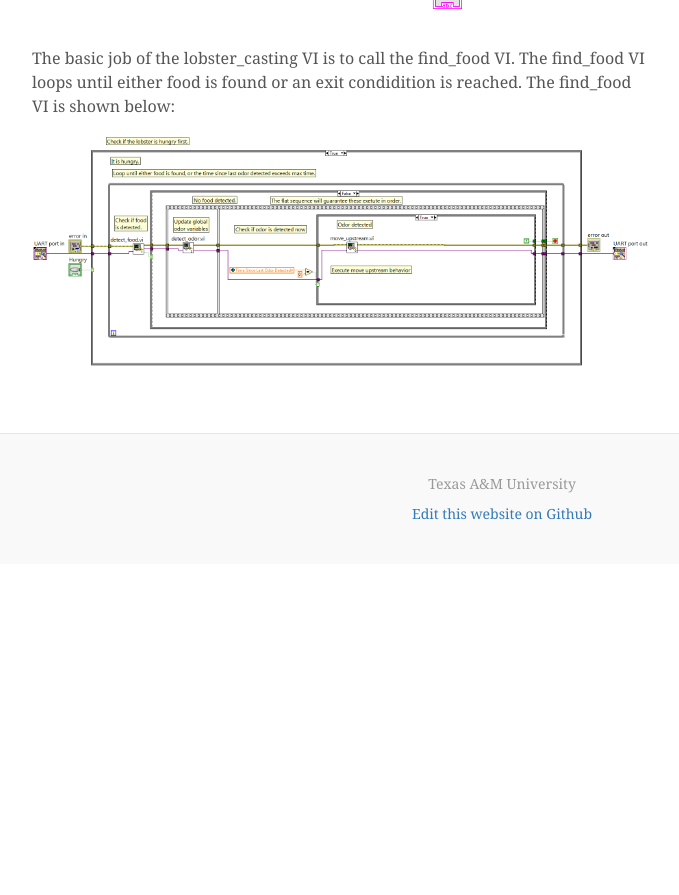
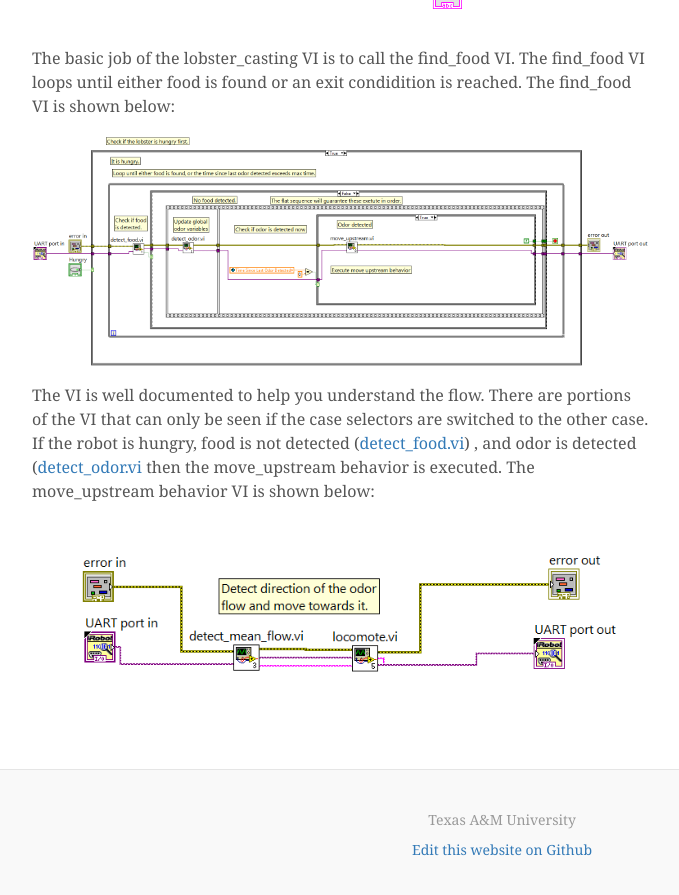
Before and after one commit to LabVIEW-Robotics/LabVIEW-Robotics.github.io, a Jekyll site: the page built from lobstercasting.html, in a window 1280 px wide and 900 px high, scrolled down 3930 px. Shown: the top 895 px of the window, without its empty margins (138-817 px from the left). Built offline with Jekyll 4.4.1, drawn with Linux system fonts in a browser that asks for light colours; nearby versions of some CDN libraries; Markdown is read by kramdown in place of the engine named in the settings; before the commit the page ends 4494 px from its top, so only the background shows below that.

Commit message:
move upstream

```diff
--- a/lobstercasting.html
+++ b/lobstercasting.html
@@ -152,3 +152,16 @@ is reached. The find_food VI is shown below:
 <img src="/images/lobster-casting/find_food_vi.PNG" style="max-width:100%;" />
 </a>
 </p>
+<p>
+The VI is well documented to help you understand the flow.
+There are portions of the VI that can only be seen if the
+case selectors are switched to the other case. If the robot
+is hungry, food is not detected
+(<a href="/images/lobster-casting/detect_food_vi.PNG">detect_food.vi</a>)
+, and odor is detected (<a href="/images/lobster-casting/detect_odor_vi.PNG">detect_odor.vi</a> then the
+move_upstream behavior is executed. The move_upstream behavior
+VI is shown below:
+</p>
+<p>
+<img src="/images/lobster-casting/move_upstream_vi.PNG" style="max-width:100%;"/>
+</p>
```
